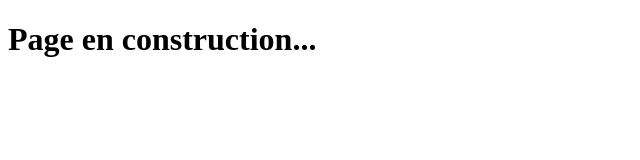
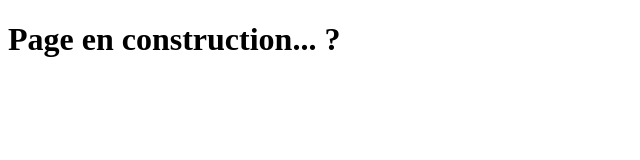
Before and after one commit to SylvainJanet/personal-website, a plain HTML site: page index.html in a window 1280 px wide. Shown: the full height of the page, 0-640 px from the left. Drawn offline with Linux system fonts and the light colour scheme.

```diff
--- a/index.html
+++ b/index.html
@@ -5,6 +5,6 @@
   <title>Sylvain Janet</title>
 </head>
 <body>
-  <h1>Page en construction...</h1>
+  <h1>Page en construction... ?</h1>
 </body>
 </html>
```
